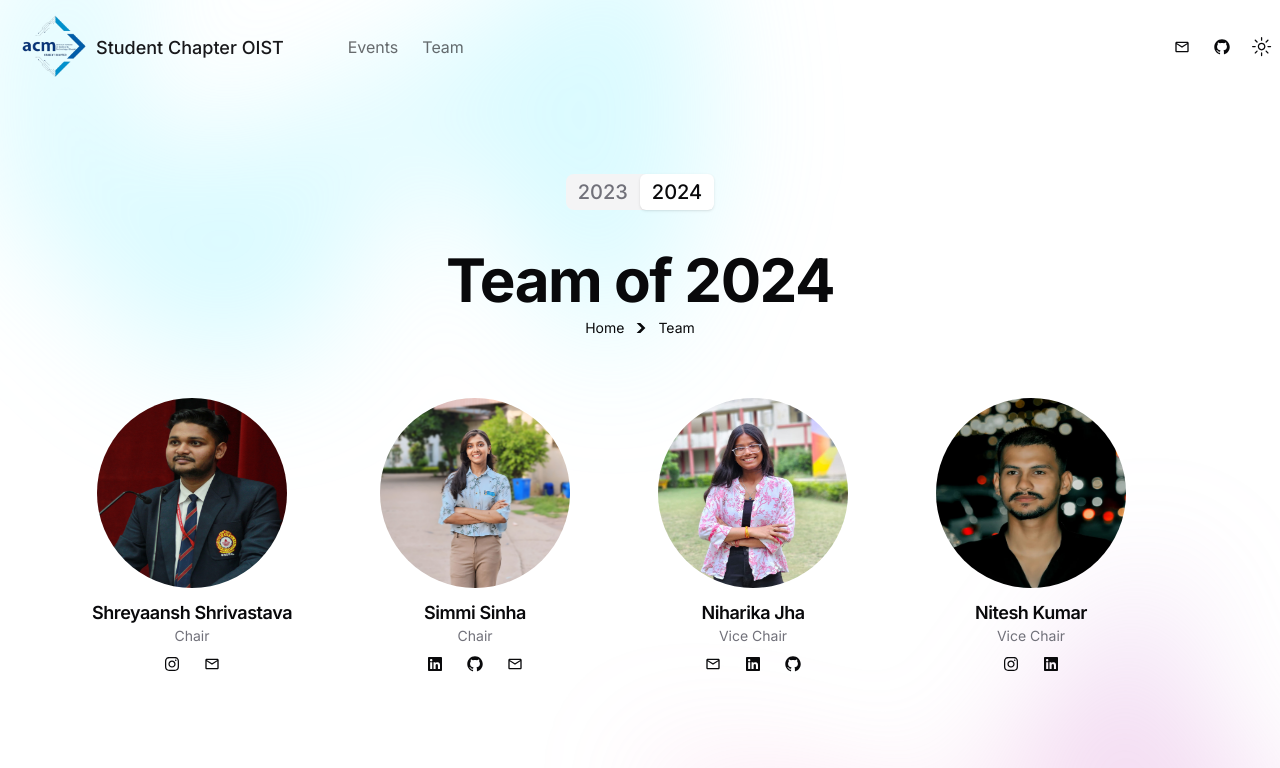
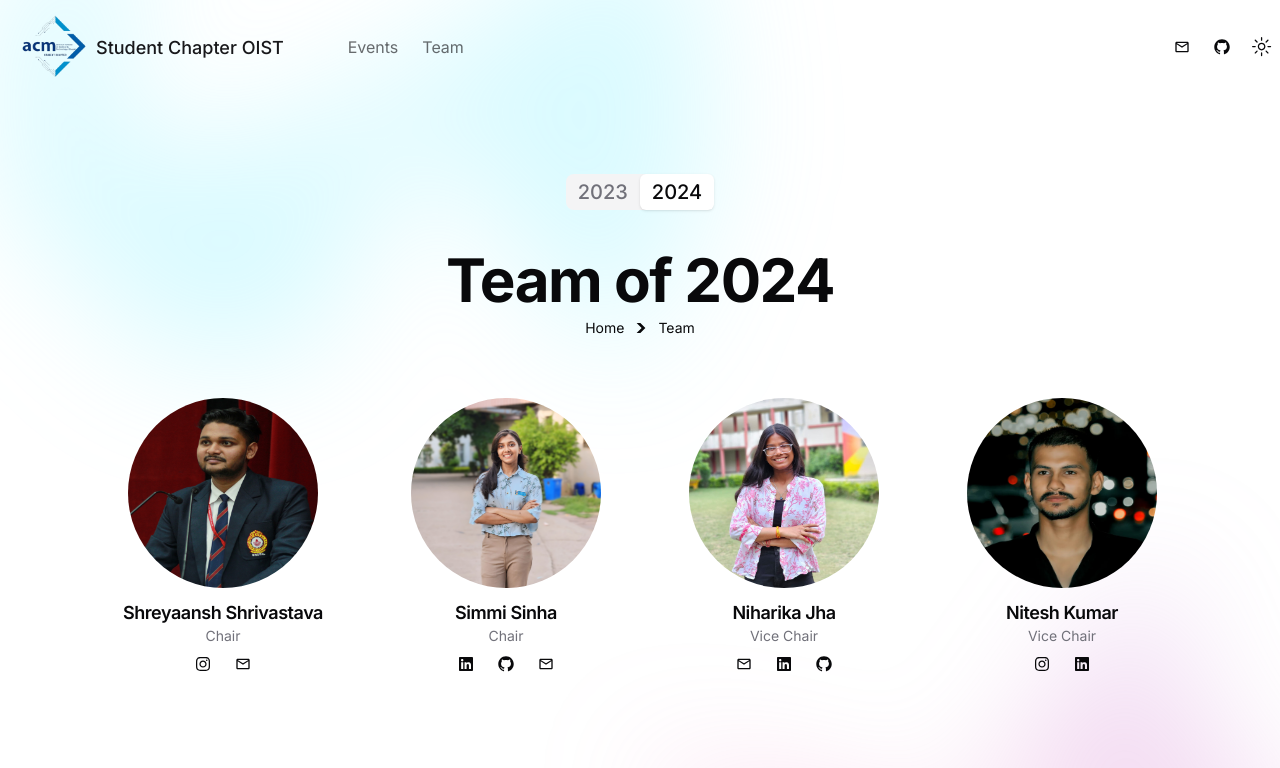
Before and after one commit to Nev-Labs/ACM_OIST, a Next.js app: page /team in a window 1280 px wide. Shown: the top 768 px of the page. Built offline with nearby package versions, Linux system fonts and the light colour scheme; grey boxes are pictures that could not be loaded.

Commit message:
Some nextjs routing issues fixes and alignment fixes

```diff
--- a/app/team/page.tsx
+++ b/app/team/page.tsx
@@ -245,9 +245,14 @@ const Team = () => {
                   <TabsTrigger value="tab3">2024</TabsTrigger>
                 </TabsList>
               </div>
+              <TabsContent value="tab2">
+              <div className='flex justify-center'>
+              <p className="p-10 my-10 font-bold text-2xl">The data is yet to be uploaded</p>
+              </div>
+              </TabsContent>
               <TabsContent value="tab3">
                 <PageHead title="2024" />
-                <div className="flex flex-wrap  p-4">
+                <div className="flex flex-wrap justify-center p-4">
                   {Members.length > 0 ? (
                     Members.map((data) => (
                       <motion.div
--- a/components/shared/vv-logo.tsx
+++ b/components/shared/vv-logo.tsx
@@ -26,7 +26,7 @@ export default function VVLogo() {
 
       <Link href="/">
         <Button variant="link" className="pt-12 text-lg">
-          <Image  alt="" src="./logo1.png" width={100} height={100} quality={100} className="w-20 h-20" />
+          <Image  alt="" src="/logo1.png" width={100} height={100} quality={100} className="w-20 h-20" />
           Student Chapter OIST
         </Button>
       </Link>
--- a/next.config.js
+++ b/next.config.js
@@ -1,7 +1,9 @@
 /** @type {import('next').NextConfig} */
 const nextConfig = {
     images: { unoptimized: true },
+    trailingSlash: true,
     output: "export"
+
 }
 
 module.exports = nextConfig
```
Also changed, not shown: 1 other file (tests, documents, lock files or other folders).
